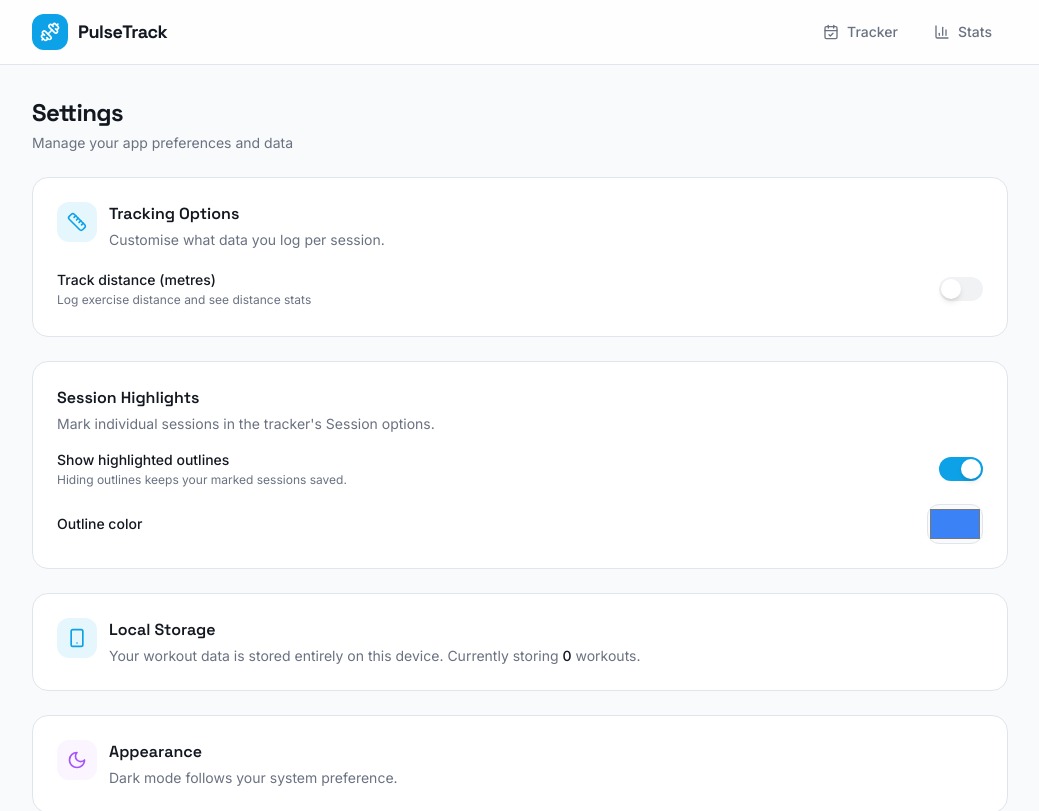
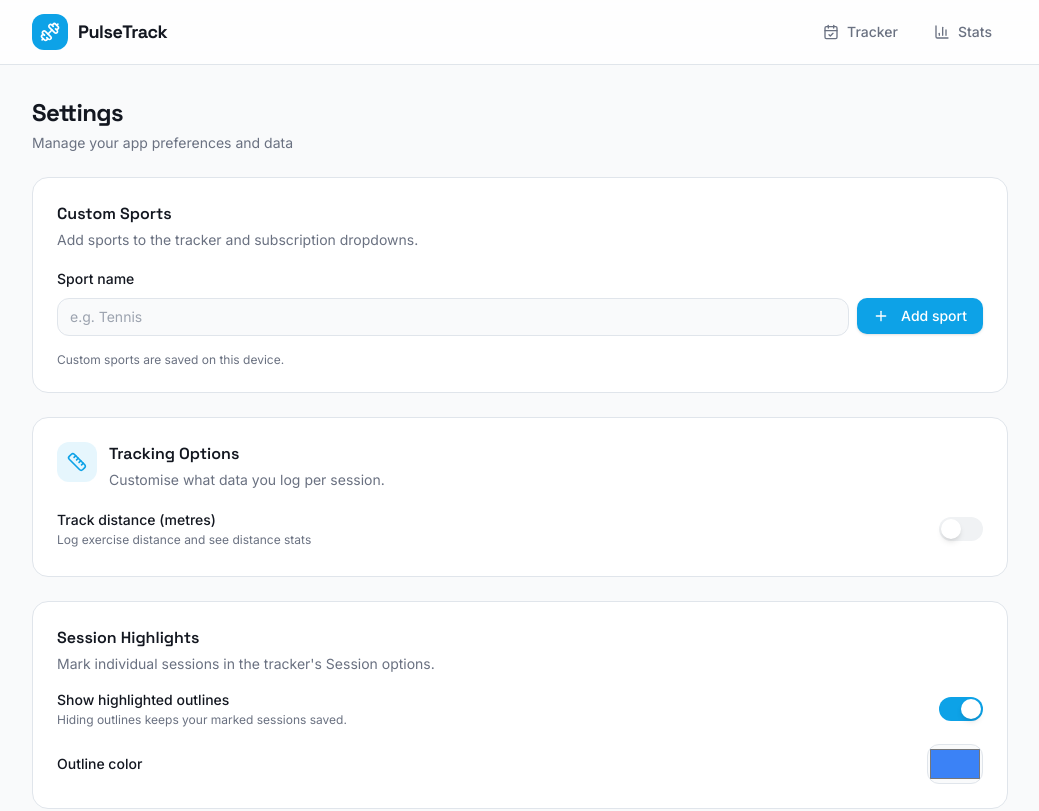
Before and after one commit to hadabalazs/PulseTrack, a React (Vite) app: page /settings in a window 1280 px wide. Shown: the top 811 px of the page, without its empty margins (120-1159 px from the left). Built offline with nearby package versions, Linux system fonts and the light colour scheme.

Commit message:
Add custom sports in Settings and shared sport selectors

```diff
--- /dev/null
+++ b/src/components/settings/CustomSportsSettings.jsx
@@ -0,0 +1,45 @@
+import { useState } from "react";
+import { Plus } from "lucide-react";
+import { Button } from "@/components/ui/button";
+import { useSports } from "@/lib/useSports";
+import { SPORT_NAME_LIMIT } from "@/lib/sports";
+
+export default function CustomSportsSettings() {
+  const { customSports, addCustomSport } = useSports();
+  const [name, setName] = useState("");
+  const [error, setError] = useState("");
+  const [message, setMessage] = useState("");
+
+  const handleSubmit = event => {
+    event.preventDefault();
+    const result = addCustomSport(name);
+    setError(result.error || "");
+    setMessage(result.error ? "" : `${result.name} added to the sport selectors.`);
+    if (!result.error) setName("");
+  };
+
+  return (
+    <section className="rounded-2xl bg-card border p-6 space-y-4" aria-labelledby="custom-sports-title">
+      <div>
+        <h3 id="custom-sports-title" className="font-display font-semibold">Custom Sports</h3>
+        <p className="text-sm text-muted-foreground mt-1">Add sports to the tracker and subscription dropdowns.</p>
+      </div>
+      <form onSubmit={handleSubmit} className="space-y-2">
+        <label htmlFor="custom-sport-name" className="text-sm font-medium">Sport name</label>
+        <div className="flex gap-2">
+          <input id="custom-sport-name" value={name} maxLength={SPORT_NAME_LIMIT} placeholder="e.g. Tennis"
+            onChange={event => { setName(event.target.value); setError(""); setMessage(""); }}
+            aria-invalid={!!error} aria-describedby={error ? "custom-sport-error" : undefined}
+            className="min-w-0 flex-1 px-3 py-2 text-base sm:text-sm rounded-xl border bg-background focus:outline-none focus:ring-1 focus:ring-primary" />
+          <Button type="submit" className="shrink-0"><Plus className="w-4 h-4 mr-1" />Add sport</Button>
+        </div>
+        {error && <p id="custom-sport-error" role="alert" className="text-xs text-destructive">{error}</p>}
+        <p role="status" className="text-xs text-muted-foreground">{message}</p>
+      </form>
+      {customSports.length > 0 && <ul className="flex flex-wrap gap-2" aria-label="Your custom sports">
+        {customSports.map(sport => <li key={sport} className="max-w-full break-words px-3 py-1.5 rounded-lg bg-muted text-xs font-medium">{sport}</li>)}
+      </ul>}
+      <p className="text-xs text-muted-foreground">Custom sports are saved on this device.</p>
+    </section>
+  );
+}
--- a/src/components/tracker/CostTracker.jsx
+++ b/src/components/tracker/CostTracker.jsx
@@ -5,10 +5,10 @@ import { useCostTracker } from "@/lib/useCostTracker";
 import { parseISO, isWithinInterval, differenceInDays, format, isValid, addYears } from "date-fns";
 import { logDate } from "@/lib/dates";
 import SubscriptionComparison from "@/components/tracker/SubscriptionComparison";
+import { useSports } from "@/lib/useSports";
 
 const LifetimeStatsPanel = lazy(() => import("@/components/tracker/LifetimeStatsPanel"));
 
-const EXERCISES = ["Running","Swimming","Cycling","Weight Training","Yoga","HIIT","Walking","Pilates","Football"];
 function fmt(n) { return isNaN(n)||n===null?"0.00":Number(n).toFixed(2); }
 function parseDateSafe(str) { if(!str)return null; const d=parseISO(str); return isValid(d)?d:null; }
 
@@ -181,6 +181,7 @@ function MergedSummary({ sports, logs }) {
 }
 
 export default function CostTracker({ logs }) {
+  const { sports } = useSports();
   const [today, setToday] = useState(() => new Date());
   useEffect(() => {
     let timer;
@@ -200,11 +201,11 @@ export default function CostTracker({ logs }) {
       document.removeEventListener("visibilitychange", refresh);
     };
   }, []);
-  const [addingNew,setAddingNew]=useState(false),[newSport,setNewSport]=useState(EXERCISES[0]);
+  const [addingNew,setAddingNew]=useState(false),[newSport,setNewSport]=useState(sports[0]);
   const [lifetimeOpen, setLifetimeOpen] = useState(false);
   const {settings,addSport,removeSport,updateSport,setView,setOpen,archiveAndRenew,deleteHistoryEntry}=useCostTracker();
   const open = settings.open;
-  const handleAddSport=()=>{addSport(newSport);setAddingNew(false);setNewSport(EXERCISES[0]);};
+  const handleAddSport=()=>{addSport(newSport);setAddingNew(false);setNewSport(sports[0]);};
   const hasAnyHistory = settings.sports.some(s => (s.history || []).length > 0);
 
   return (
@@ -220,7 +221,7 @@ export default function CostTracker({ logs }) {
         {settings.sports.length===0&&!addingNew&&<p className="text-sm text-muted-foreground text-center py-2">Add a sport to start tracking costs.</p>}
         {(settings.view==="separate"||settings.sports.length<=1)?<div className="space-y-3">{settings.sports.map(e=><SportCostRow key={e.id} entry={e} logs={logs} today={today} onUpdate={updateSport} onRemove={removeSport} onArchive={archiveAndRenew} onDeleteHistory={deleteHistoryEntry}/>)}</div>:
           <div className="space-y-3">{settings.sports.map(e=><SportCostRow key={e.id} entry={e} logs={logs} today={today} onUpdate={updateSport} onRemove={removeSport} onArchive={archiveAndRenew} onDeleteHistory={deleteHistoryEntry}/>)}<div className="rounded-xl border bg-primary/5 border-primary/20 p-4 space-y-2"><p className="text-xs font-semibold uppercase tracking-widest text-muted-foreground">Combined Progress</p><MergedSummary sports={settings.sports} logs={logs}/></div></div>}
-        {addingNew?<div className="flex items-center gap-2"><select value={newSport} onChange={e=>setNewSport(e.target.value)} className="flex-1 h-10 px-3 text-sm rounded-xl border bg-background focus:outline-none focus:ring-1 focus:ring-primary">{EXERCISES.map(ex=><option key={ex} value={ex}>{ex}</option>)}</select><button type="button" onClick={handleAddSport} className="h-10 px-4 rounded-xl bg-primary text-primary-foreground text-sm font-medium select-none">Add</button><button type="button" onClick={()=>setAddingNew(false)} className="h-10 px-3 rounded-xl border text-sm text-muted-foreground hover:text-foreground select-none">Cancel</button></div>:
+        {addingNew?<div className="flex items-center gap-2"><select value={newSport} onChange={e=>setNewSport(e.target.value)} className="flex-1 h-10 px-3 text-sm rounded-xl border bg-background focus:outline-none focus:ring-1 focus:ring-primary">{sports.map(ex=><option key={ex} value={ex}>{ex}</option>)}</select><button type="button" onClick={handleAddSport} className="h-10 px-4 rounded-xl bg-primary text-primary-foreground text-sm font-medium select-none">Add</button><button type="button" onClick={()=>setAddingNew(false)} className="h-10 px-3 rounded-xl border text-sm text-muted-foreground hover:text-foreground select-none">Cancel</button></div>:
           <button type="button" onClick={()=>setAddingNew(true)} className="w-full flex items-center justify-center gap-2 h-10 rounded-xl border border-dashed text-sm text-muted-foreground hover:text-foreground hover:border-primary/40 transition-colors select-none"><Plus className="w-4 h-4"/>Add sport cost</button>}
 
         {hasAnyHistory && (
--- a/src/components/tracker/SportTrackerRow.jsx
+++ b/src/components/tracker/SportTrackerRow.jsx
@@ -8,8 +8,7 @@ import { distanceRecords } from "@/lib/distanceRecords";
 import { logKey, logDate } from "@/lib/dates";
 import { Drawer, DrawerContent, DrawerHeader, DrawerTitle, DrawerTrigger } from "@/components/ui/drawer";
 import { Select, SelectContent, SelectItem, SelectTrigger, SelectValue } from "@/components/ui/select";
-
-const EXERCISES = ["Running","Swimming","Cycling","Weight Training","Yoga","HIIT","Walking","Pilates","Football"];
+import { useSports } from "@/lib/useSports";
 
 const CENTRE = -100 / 3;
 const EASE = "cubic-bezier(0.22, 0.61, 0.36, 1)";
@@ -17,11 +16,12 @@ const DISTANCE_SAVE_DEBOUNCE_MS = 300;
 const EMPTY_DRAFTS = Object.freeze({});
 
 function SportSelector({ sport, id, onSportChange, isMobile, drawerOpen, setDrawerOpen }) {
+  const { sports } = useSports();
   if (!isMobile) {
     return (
       <Select value={sport} onValueChange={(v) => onSportChange(id, v)}>
         <SelectTrigger className="h-10 text-sm font-medium rounded-xl flex-1"><SelectValue /></SelectTrigger>
-        <SelectContent>{EXERCISES.map(ex => <SelectItem key={ex} value={ex}>{ex}</SelectItem>)}</SelectContent>
+        <SelectContent>{sports.map(ex => <SelectItem key={ex} value={ex}>{ex}</SelectItem>)}</SelectContent>
       </Select>
     );
   }
@@ -40,7 +40,7 @@ function SportSelector({ sport, id, onSportChange, isMobile, drawerOpen, setDraw
           data-vaul-no-drag
           className="px-4 pb-[max(2rem,env(safe-area-inset-bottom))] space-y-1 max-h-[60dvh] overflow-y-auto overscroll-contain"
         >
-          {EXERCISES.map(ex => (
+          {sports.map(ex => (
             <button key={ex} type="button" onClick={() => { onSportChange(id, ex); setDrawerOpen(false); }}
               className={cn("w-full flex items-center justify-between px-4 py-3.5 rounded-xl text-base font-medium transition-colors select-none", ex === sport ? "bg-primary text-primary-foreground" : "hover:bg-muted")}>
               {ex}{ex === sport && <Check className="w-4 h-4" strokeWidth={3} />}
--- /dev/null
+++ b/src/lib/sports.js
@@ -0,0 +1,32 @@
+export const DEFAULT_SPORTS = Object.freeze([
+  "Running", "Swimming", "Cycling", "Weight Training", "Yoga", "HIIT", "Walking", "Pilates", "Football",
+]);
+export const SPORT_NAME_LIMIT = 50;
+
+function cleanName(value) {
+  return typeof value === "string" ? value.trim().replace(/\s+/g, " ") : "";
+}
+
+/** Clean saved values without changing the spelling of existing sport names. */
+export function normalizeCustomSports(values) {
+  const seen = new Set(DEFAULT_SPORTS.map(name => name.toLowerCase()));
+  return (Array.isArray(values) ? values : []).reduce((sports, value) => {
+    const name = cleanName(value), key = name.toLowerCase();
+    if (name && name.length <= SPORT_NAME_LIMIT && !seen.has(key)) {
+      seen.add(key);
+      sports.push(name);
+    }
+    return sports;
+  }, []);
+}
+
+export function addSportName(customSports, value) {
+  const name = cleanName(value);
+  const sports = normalizeCustomSports(customSports);
+  if (!name) return { error: "Enter a sport name." };
+  if (name.length > SPORT_NAME_LIMIT) return { error: `Use ${SPORT_NAME_LIMIT} characters or fewer.` };
+  if ([...DEFAULT_SPORTS, ...sports].some(sport => sport.toLowerCase() === name.toLowerCase())) {
+    return { error: "This sport is already in the list." };
+  }
+  return { name, sports: [...sports, name] };
+}
--- /dev/null
+++ b/src/lib/useSports.js
@@ -0,0 +1,42 @@
+import { useMemo, useSyncExternalStore } from "react";
+import { addSportName, DEFAULT_SPORTS, normalizeCustomSports } from "./sports";
+
+const KEY = "pulsetrack_custom_sports";
+const CHANGE_EVENT = "pulsetrack:sports-changed";
+
+function readSnapshot() {
+  try { return localStorage.getItem(KEY); } catch { return null; }
+}
+
+function parseSports(raw) {
+  try { return normalizeCustomSports(JSON.parse(raw)); } catch { return []; }
+}
+
+function subscribe(listener) {
+  const onStorage = event => { if (event.key === KEY || event.key === null) listener(); };
+  window.addEventListener("storage", onStorage);
+  window.addEventListener(CHANGE_EVENT, listener);
+  return () => {
+    window.removeEventListener("storage", onStorage);
+    window.removeEventListener(CHANGE_EVENT, listener);
+  };
+}
+
+function addCustomSport(value) {
+  const result = addSportName(parseSports(readSnapshot()), value);
+  if (result.error) return result;
+  try {
+    localStorage.setItem(KEY, JSON.stringify(result.sports));
+    window.dispatchEvent(new Event(CHANGE_EVENT));
+    return result;
+  } catch {
+    return { error: "Couldn't save this sport. Check that browser storage is available and try again." };
+  }
+}
+
+export function useSports() {
+  const raw = useSyncExternalStore(subscribe, readSnapshot, () => null);
+  const customSports = useMemo(() => parseSports(raw), [raw]);
+  const sports = useMemo(() => [...DEFAULT_SPORTS, ...customSports], [customSports]);
+  return { sports, customSports, addCustomSport };
+}
--- a/src/pages/Settings.jsx
+++ b/src/pages/Settings.jsx
@@ -4,6 +4,7 @@ import { useAppSettings } from "@/lib/useAppSettings";
 import { Button } from "@/components/ui/button";
 import { Trash2, Moon, Smartphone, Dumbbell, Download, Upload, CheckCircle, AlertCircle, Ruler, Share2 } from "lucide-react";
 import { cn } from "@/lib/utils";
+import CustomSportsSettings from "@/components/settings/CustomSportsSettings";
 
 function Toggle({ checked, onChange, label }) {
   return (
@@ -86,6 +87,8 @@ export default function Settings() {
     <div className="space-y-6">
       <div><h1 className="font-display text-2xl font-bold tracking-tight">Settings</h1><p className="text-sm text-muted-foreground mt-1">Manage your app preferences and data</p></div>
 
+      <CustomSportsSettings />
+
       <div className="rounded-2xl bg-card border p-6 space-y-4">
         <div className="flex items-start gap-3">
           <div className="w-10 h-10 rounded-xl bg-primary/10 flex items-center justify-center shrink-0"><Ruler className="w-5 h-5 text-primary"/></div>
--- a/src/pages/WeeklyTracker.jsx
+++ b/src/pages/WeeklyTracker.jsx
@@ -10,10 +10,10 @@ import WeekNavigator from "@/components/tracker/WeekNavigator";
 import SwipeableWeek from "@/components/tracker/SwipeableWeek";
 import SportTrackerRow from "@/components/tracker/SportTrackerRow";
 import CostTracker from "@/components/tracker/CostTracker";
-
-const EXERCISES = ["Running","Swimming","Cycling","Weight Training","Yoga","HIIT","Walking","Pilates","Football"];
+import { useSports } from "@/lib/useSports";
 
 export default function WeeklyTracker() {
+  const { sports } = useSports();
   const [currentWeekStart, setCurrentWeekStart] = useSelectedWeek();
   const { logs: rawLogs, addLog, updateLog, removeLog } = useWorkoutLogs();
   const { trackerSports, addTrackerSport, removeTrackerSport, updateTrackerSport } = useTrackerSports();
@@ -24,7 +24,7 @@ export default function WeeklyTracker() {
 
   const handleAddSport = () => {
     const used = new Set(trackerSports.map(s => s.sport));
-    addTrackerSport(EXERCISES.find(e => !used.has(e)) || EXERCISES[0]);
+    addTrackerSport(sports.find(e => !used.has(e)) || sports[0]);
   };
 
   return (
```
Also changed, not shown: 2 other files (tests, documents, lock files or other folders).
